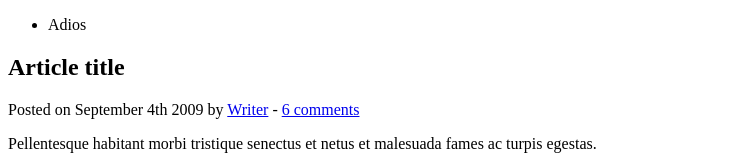
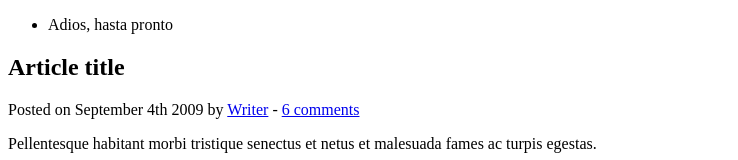
Before and after one commit to LoayzaAguilarAdrianCDR/demo-repo2, a plain HTML site: page index.html in a window 1280 px wide. Shown: the top 160 px of the page, without its empty margins (0-738 px from the left). Drawn offline with Linux system fonts and the light colour scheme.

Commit message:
index.html modificado

```diff
--- a/index.html
+++ b/index.html
@@ -12,7 +12,7 @@
 	<header>
 		<nav>
 			<ul>
-				<li>Adios</li>
+				<li>Adios, hasta pronto</li>
 			</ul>
 		</nav>
 	</header>
```
